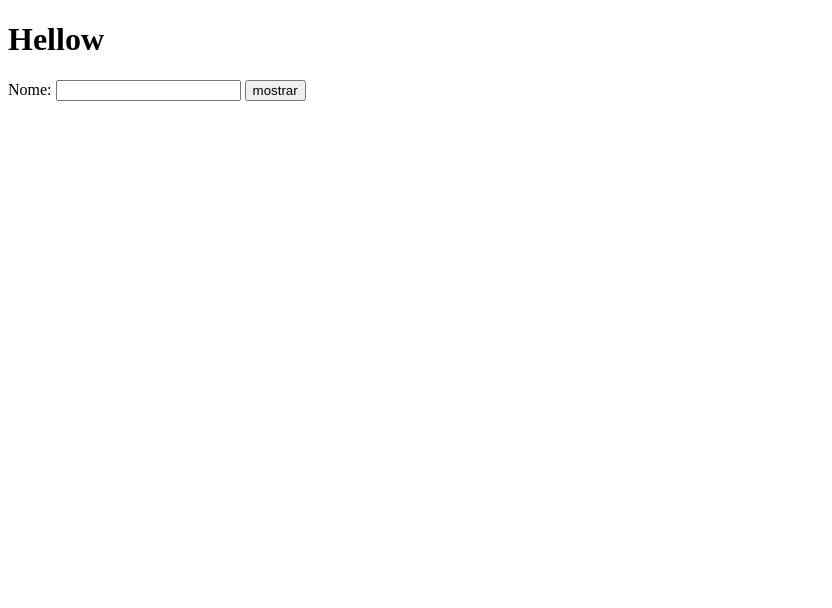
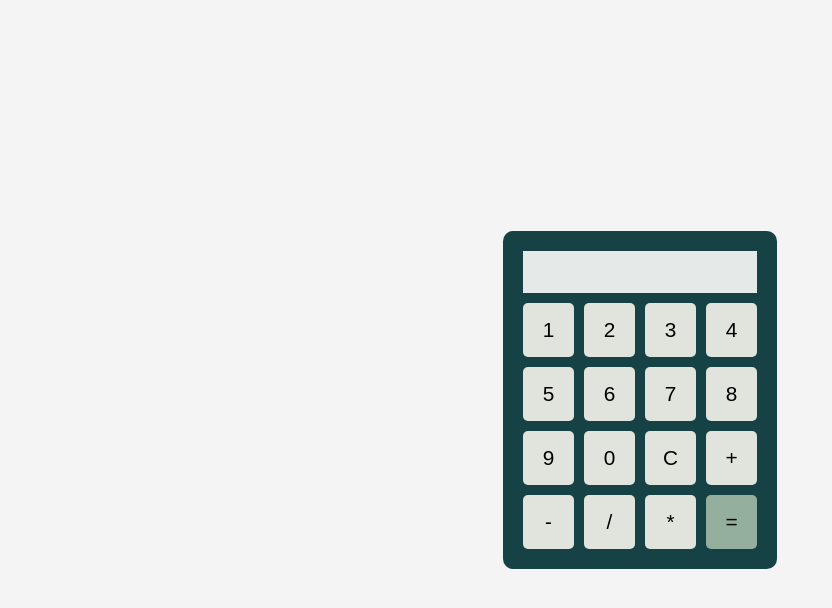
Before and after one commit to inoaaand/progWEB, a plain HTML site: page aula01JS/index.html in a window 1280 px wide. Shown: the whole page, without its empty margins (0-832 px from the left). Drawn offline with Linux system fonts and the light colour scheme.

Commit message:
calculadora

```diff
--- /dev/null
+++ b/aula01JS/index.css
@@ -0,0 +1,62 @@
+body {
+    font-family: Arial, sans-serif;
+    display: flex;
+    justify-content: center;
+    align-items: center;
+    height: 100vh;
+    margin: 0;
+    background-color: #f4f4f4;
+  }
+  .calculadora {
+    background-color: rgb(22, 66, 70);
+    padding: 20px;
+    border-radius: 10px;
+  }
+  h1{
+    justify-content: center;
+  }
+
+  .display {
+    width: 230px;
+    height: 40px;
+    font-size: 1.5em;
+    text-align: right;
+    margin-bottom: 10px;
+    padding: px;
+    background-color: #e5e9e8;
+    border: none;
+
+  }
+  .buttons {
+    display: grid;
+    grid-template-columns: repeat(4, 1fr);
+    gap: 10px;
+  }
+
+  .buttons button {
+    padding: 15px;
+    font-size: 1.3em;
+    border-radius: 5px;
+    border: none;
+    background-color: #e1e4dc;
+    cursor: pointer;
+    transition: background-color 0.2s ease;
+  }
+
+  .buttons button:hover {
+    background-color:  rgb(22, 66, 70);
+    color: white;
+  }
+
+  .buttons button:active {
+    background-color: #395e47;
+    color: white;
+  }
+
+  button#btnIgual {
+    background-color: rgb(149, 175, 159)
+  }
+
+  button#btnIgual:hover {
+    background-color: rgb(22, 66, 70);
+  }
--- a/aula01JS/index.html
+++ b/aula01JS/index.html
@@ -1,17 +1,41 @@
 <!DOCTYPE html>
 <html lang="en">
+
 <head>
   <meta charset="UTF-8" />
   <meta name="viewport" content="width=device-width, initial-scale=1.0" />
+  <link rel="stylesheet" href="index.css">
   <title>JavaScript 1</title>
 </head>
+
 <body>
-    <h1>Hellow</h1>
-    <p>Nome:
-        <input type="text" name="" id="nome">
-        <input type="button" value="mostrar" id="mostrar">
-    </p>
-    <h2 id="resposta"></h2>
+
+  <div class="calculadora">
+    <input type="text" id="display" class="display" disabled>
+
+    <div class="buttons">
+
+      <button id="btn1">1</button>
+      <button id="btn2">2</button>
+      <button id="btn3">3</button>
+      <button id="btn4">4</button>
+      <button id="btn5">5</button>
+      <button id="btn6">6</button>
+      <button id="btn7">7</button>
+      <button id="btn8">8</button>
+      <button id="btn9">9</button>
+      <button id="btn0">0</button>
+      <button id="btnC">C</button>
+      <button id="btnSoma">+</button>
+      <button id="btnSub">-</button>
+      <button id="bntDivisao">/</button>
+      <button id="btnMultiplicar">*</button>
+      <button id="btnIgual">=</button>
+
+    </div>
+  </div>
+
   <script src="index.js"></script>
 </body>
+
 </html>
--- a/aula01JS/index.js
+++ b/aula01JS/index.js
@@ -1,7 +1,48 @@
-function mostrarOla() {
-    let nome = document.getElementById("nome").value;
-    document.getElementById("resposta").innerHTML = "Olá " + nome;
+// function mostrarOla() {
+//     let nome = document.getElementById("nome").value;
+//     document.getElementById("resposta").innerHTML = "Olá " + nome;
+// }
+
+// const mostrarOla = () => {
+//     let nome = document.getElementById("nome").value;
+//      document.getElementById("resposta").innerHTML = "Olá " + nome;
+// }
+
+// const mostrar = document.getElementById("mostrar");
+// mostrar.addEventListener("click", mostrarOla)
+
+
+
+let display = document.getElementById('display');
+function adicionarNumero(numero) {
+  display.value += numero;
 }
 
-const mostrar = document.getElementById("mostrar");
-mostrar.addEventListener("click", mostrarOla)
+function adicionarOperador(operador) {
+  display.value += operador;
+}
+
+function limparVisor() {
+  display.value = '';
+}
+
+function calcularResultado() {
+    display.value = eval(display.value);
+}
+
+document.getElementById('btn7').addEventListener('click', () => adicionarNumero('7'));
+document.getElementById('btn8').addEventListener('click', () => adicionarNumero('8'));
+document.getElementById('btn9').addEventListener('click', () => adicionarNumero('9'));
+document.getElementById('btn4').addEventListener('click', () => adicionarNumero('4'));
+document.getElementById('btn5').addEventListener('click', () => adicionarNumero('5'));
+document.getElementById('btn6').addEventListener('click', () => adicionarNumero('6'));
+document.getElementById('btn1').addEventListener('click', () => adicionarNumero('1'));
+document.getElementById('btn2').addEventListener('click', () => adicionarNumero('2'));
+document.getElementById('btn3').addEventListener('click', () => adicionarNumero('3'));
+document.getElementById('btn0').addEventListener('click', () => adicionarNumero('0'));
+document.getElementById('bntDivisao').addEventListener('click', () => adicionarOperador('/'));
+document.getElementById('btnSoma').addEventListener('click', () => adicionarOperador('+'));
+document.getElementById('btnSub').addEventListener('click', () => adicionarOperador('-'));
+document.getElementById('btnMultiplicar').addEventListener('click', () => adicionarOperador('*'));
+document.getElementById('btnC').addEventListener('click', limparVisor);
+document.getElementById('btnIgual').addEventListener('click', calcularResultado);
```
Lines whose indentation alone changed are shown as unchanged.
